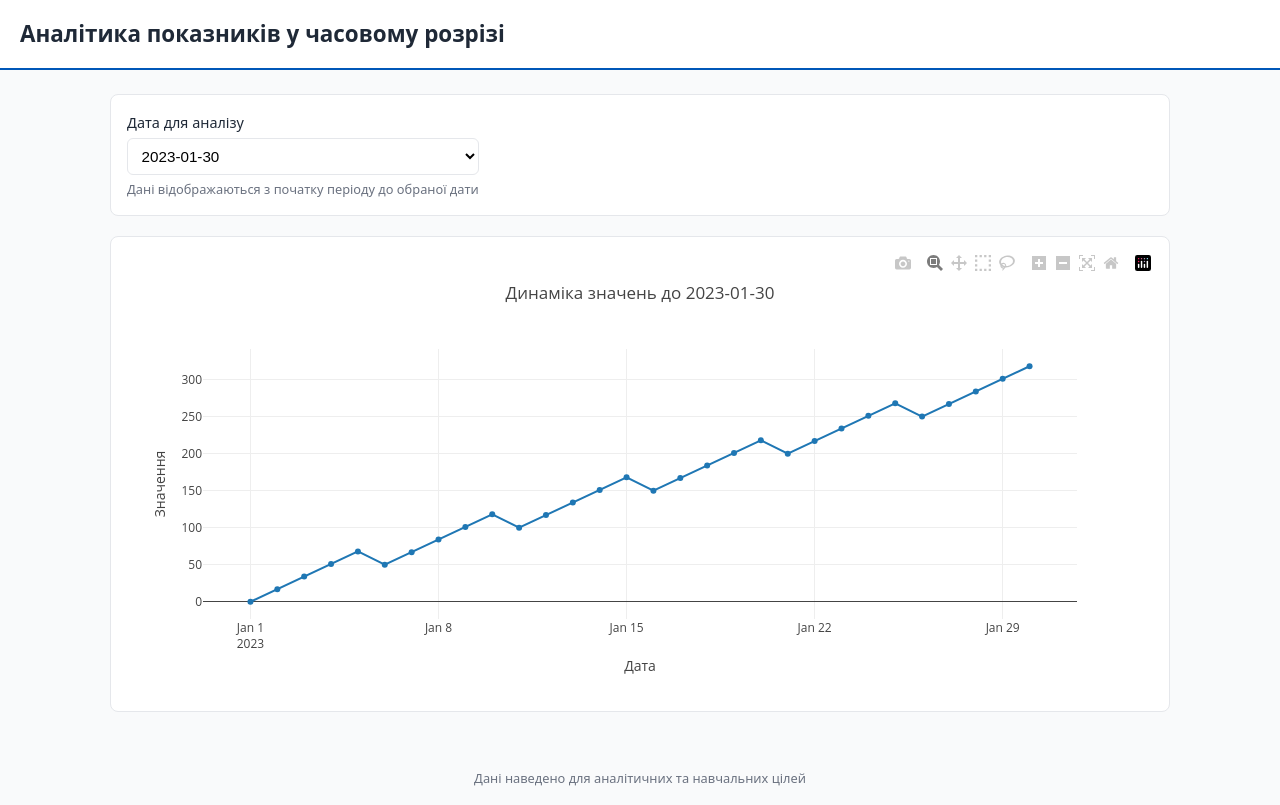
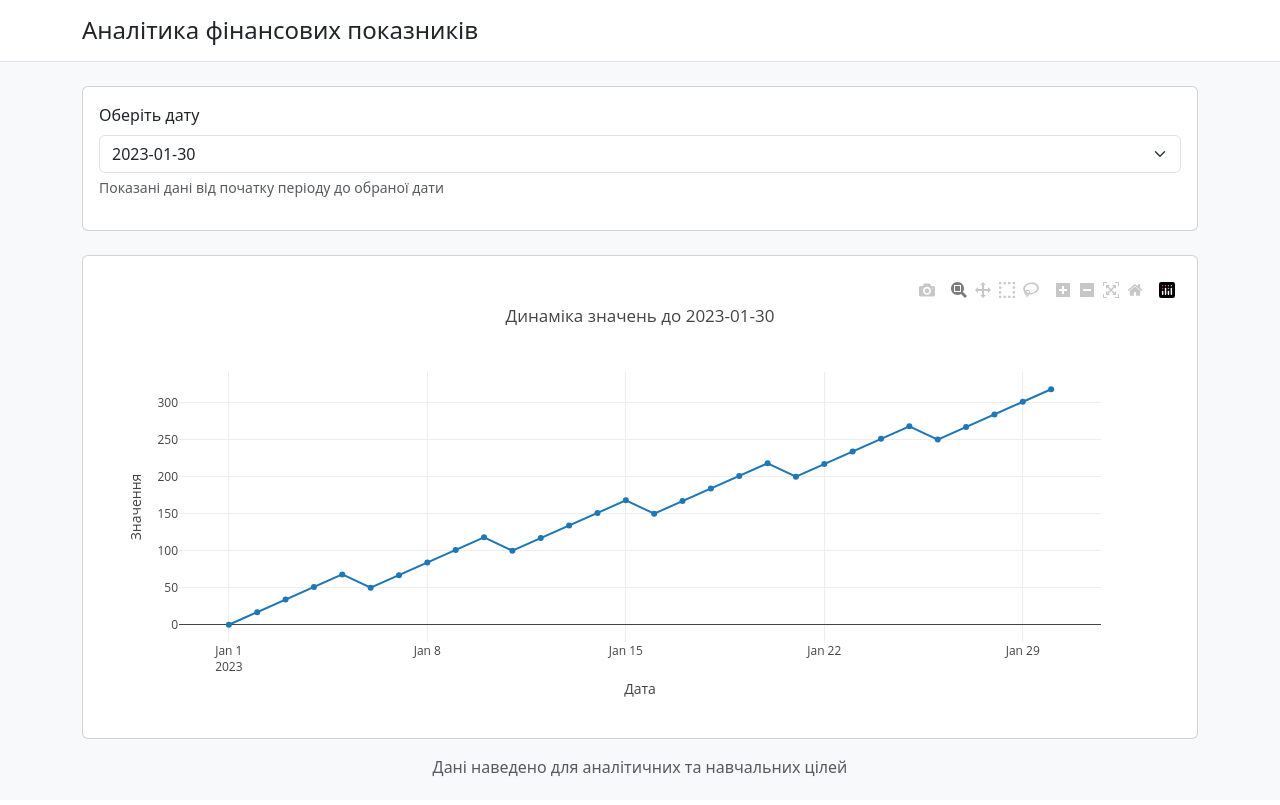
Before and after one commit to Bohdan-Lifirenko/playng_with_analize, a Flask app: page / in a window 1280 px wide. After the commit the page ends 777 px from the top, so only its background shows below. Run offline with Flask 3, Linux system fonts and the light colour scheme; some libraries are stand-ins or nearby versions.

Commit message:
Using Bootstrap instead of custom CSS.

```diff
--- a/static/css/style.css
+++ /dev/null
@@ -1,118 +0,0 @@
-:root {
-    --primary: #0057B8;
-    --secondary: #FFD700;
-    --text: #1f2937;
-    --muted: #6b7280;
-    --bg: #f9fafb;
-    --border: #e5e7eb;
-}
-
-* {
-    box-sizing: border-box;
-}
-
-body {
-    margin: 0;
-    font-family: system-ui, -apple-system, "Segoe UI", Roboto, Arial, sans-serif;
-    background-color: var(--bg);
-    color: var(--text);
-    line-height: 1.6;
-}
-
-/* Header */
-
-header {
-    background: #ffffff;
-    border-bottom: 2px solid var(--primary);
-    padding: 1rem 1.25rem;
-}
-
-header h1 {
-    margin: 0;
-    font-size: 1.4rem;
-    font-weight: 600;
-}
-
-/* Layout */
-
-main {
-    max-width: 1100px;
-    margin: 0 auto;
-    padding: 1.5rem 1.25rem 2.5rem;
-}
-
-/* Controls */
-
-.controls {
-    background: #ffffff;
-    border: 1px solid var(--border);
-    border-radius: 8px;
-    padding: 1rem;
-    margin-bottom: 1.25rem;
-
-    display: flex;
-    flex-wrap: wrap;
-    gap: 1rem;
-    align-items: center;
-}
-
-.control-group {
-    display: flex;
-    flex-direction: column;
-    min-width: 220px;
-}
-
-label {
-    font-size: 0.9rem;
-    font-weight: 500;
-    margin-bottom: 0.25rem;
-}
-
-select {
-    padding: 0.5rem 0.6rem;
-    font-size: 0.95rem;
-    border-radius: 6px;
-    border: 1px solid var(--border);
-    background-color: #ffffff;
-}
-
-select:focus {
-    outline: 2px solid var(--primary);
-    outline-offset: 1px;
-}
-
-.hint {
-    font-size: 0.8rem;
-    color: var(--muted);
-    margin-top: 0.25rem;
-}
-
-/* Chart */
-
-.chart-container {
-    background: #ffffff;
-    border: 1px solid var(--border);
-    border-radius: 8px;
-    padding: 0.75rem;
-}
-
-/* Footer */
-
-footer {
-    text-align: center;
-    font-size: 0.8rem;
-    color: var(--muted);
-    padding: 1rem;
-}
-
-/* Responsive */
-
-@media (max-width: 600px) {
-    header h1 {
-        font-size: 1.2rem;
-    }
-
-    main {
-        padding: 1rem;
-    }
-}
--- a/templates/index.html
+++ b/templates/index.html
@@ -2,46 +2,44 @@
 <html lang="uk">
 <head>
     <meta charset="UTF-8">
-    <title>Аналітика показників за датою</title>
+    <title>Аналітика фінансових показників</title>
+    <meta name="viewport" content="width=device-width, initial-scale=1">
 
-    <meta name="viewport" content="width=device-width, initial-scale=1">
+    <!-- Bootstrap CSS -->
+    <link href="https://cdn.jsdelivr.net/npm/bootstrap@5.3.2/dist/css/bootstrap.min.css" rel="stylesheet">
 
     <!-- Plotly -->
     <script src="https://cdn.plot.ly/plotly-latest.min.js"></script>
+</head>
+<body class="bg-light text-dark">
 
-    <!-- Стилі -->
-    <link
-        rel="stylesheet"
-        href="{{ url_for('static', filename='css/style.css') }}"
-    >
-</head>
-<body>
-
-<header>
-    <h1>Аналітика показників у часовому розрізі</h1>
+<header class="bg-white border-bottom py-3 mb-4">
+    <div class="container">
+        <h1 class="h4 m-0">Аналітика фінансових показників</h1>
+    </div>
 </header>
 
-<main>
+<main class="container">
 
     <!-- Фільтри -->
-    <section class="controls" aria-label="Фільтри даних">
-        <div class="control-group">
-            <label for="dateSelect">Дата для аналізу</label>
-            <select id="dateSelect" aria-describedby="dateHint"></select>
-            <div class="hint" id="dateHint">
-                Дані відображаються з початку періоду до обраної дати
+    <div class="card mb-4 p-3">
+        <div class="mb-3">
+            <label for="dateSelect" class="form-label">Оберіть дату</label>
+            <select id="dateSelect" class="form-select" aria-describedby="dateHint"></select>
+            <div id="dateHint" class="form-text">
+                Показані дані від початку періоду до обраної дати
             </div>
         </div>
-    </section>
+    </div>
 
     <!-- Графік -->
-    <section class="chart-container" aria-label="Графік динаміки">
+    <div class="card p-3">
         <div id="chart"></div>
-    </section>
+    </div>
 
 </main>
 
-<footer>
+<footer class="text-center text-muted py-3">
     Дані наведено для аналітичних та навчальних цілей
 </footer>
 
@@ -55,5 +53,8 @@
 <!-- Логіка графіка -->
 <script src="{{ url_for('static', filename='js/chart.js') }}"></script>
 
+<!-- Bootstrap JS (необов’язково, потрібен для деяких компонентів) -->
+<script src="https://cdn.jsdelivr.net/npm/bootstrap@5.3.2/dist/js/bootstrap.bundle.min.js"></script>
+
 </body>
 </html>
```
